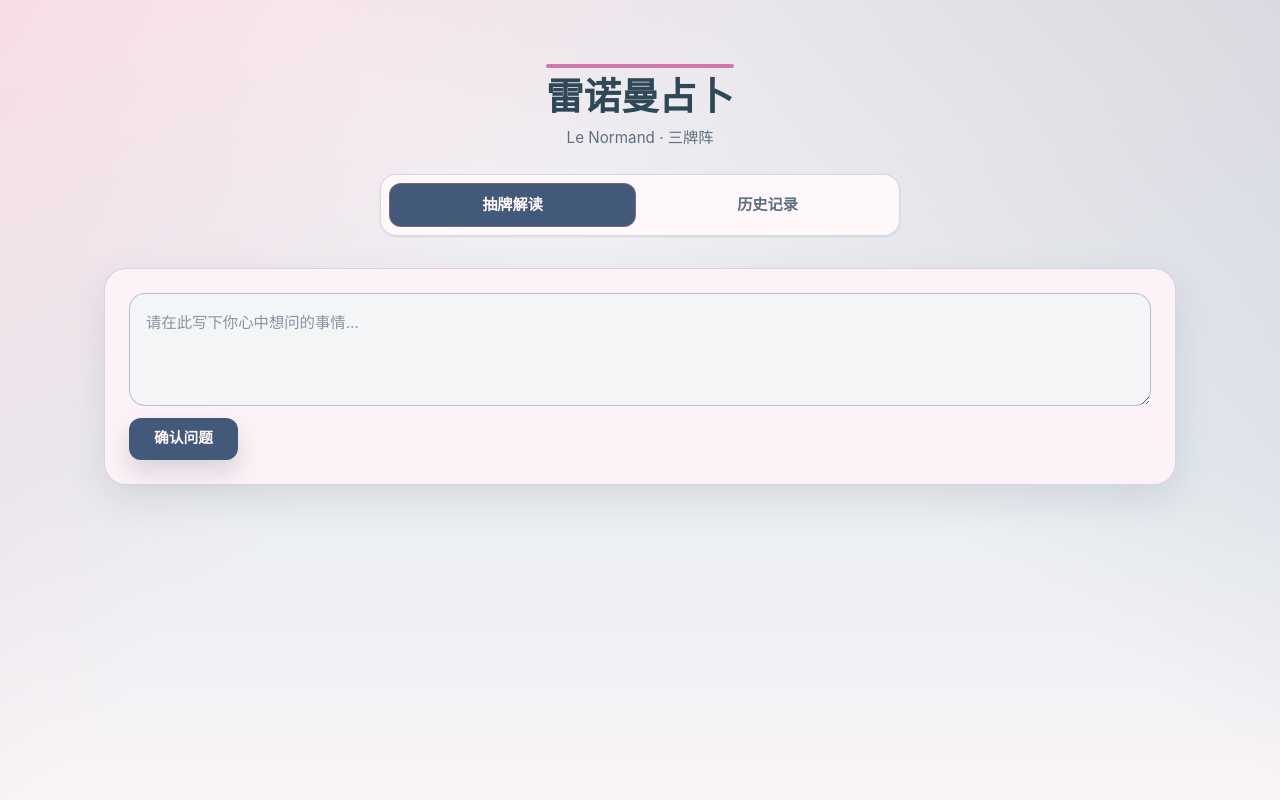
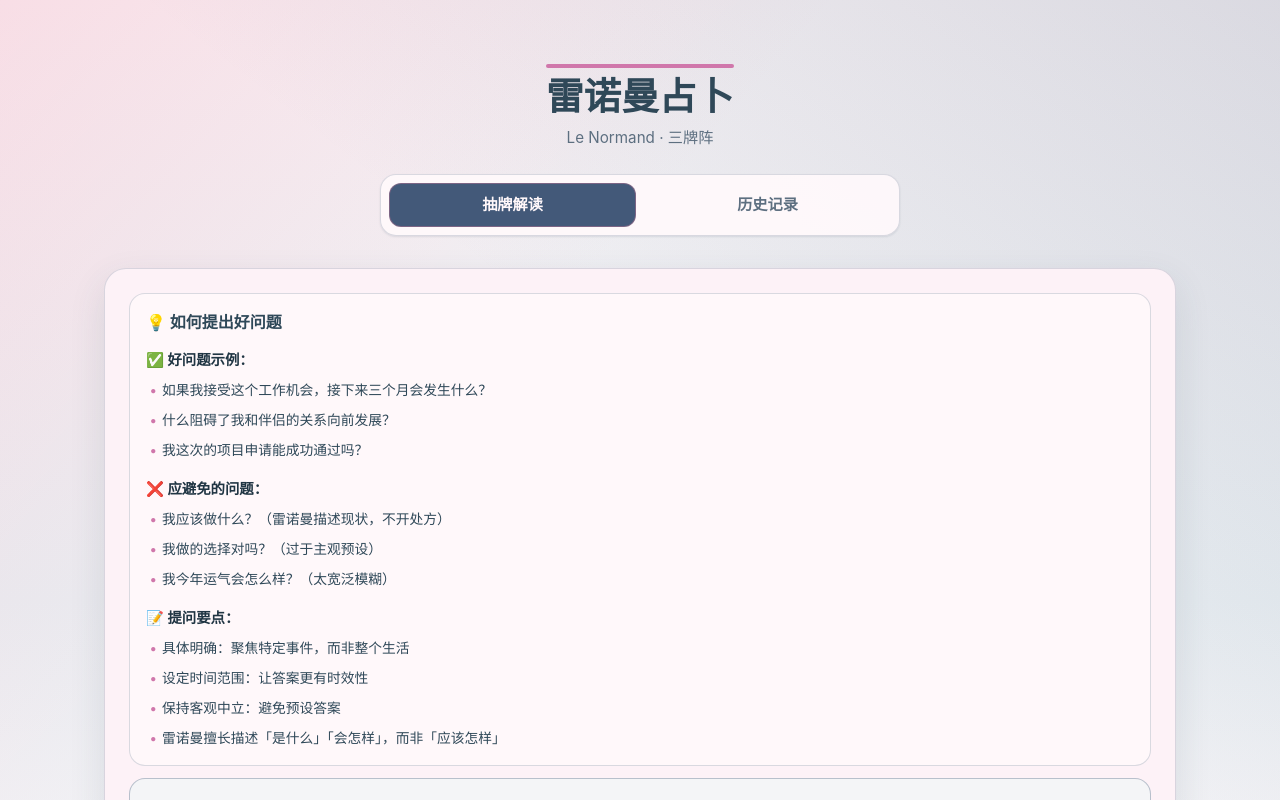
Before and after one commit to imnothaven/leinuoman, a React (Vite) app: page / in a window 1280 px wide. Shown: the top 800 px of the page. Built offline with nearby package versions, Linux system fonts and the light colour scheme.

Commit message:
feat: Add question tips and netlify.toml, remove agent folder

```diff
--- a/src/components/ControlPanel.jsx
+++ b/src/components/ControlPanel.jsx
@@ -22,6 +22,37 @@ export default function ControlPanel({
 
   return (
     <div className="control-panel">
+      <div className="question-tips">
+        <h3>💡 如何提出好问题</h3>
+        <div className="tips-content">
+          <div className="tip-section">
+            <h4>✅ 好问题示例：</h4>
+            <ul>
+              <li>如果我接受这个工作机会，接下来三个月会发生什么？</li>
+              <li>什么阻碍了我和伴侣的关系向前发展？</li>
+              <li>我这次的项目申请能成功通过吗？</li>
+            </ul>
+          </div>
+          <div className="tip-section">
+            <h4>❌ 应避免的问题：</h4>
+            <ul>
+              <li>我应该做什么？（雷诺曼描述现状，不开处方）</li>
+              <li>我做的选择对吗？（过于主观预设）</li>
+              <li>我今年运气会怎么样？（太宽泛模糊）</li>
+            </ul>
+          </div>
+          <div className="tip-section">
+            <h4>📝 提问要点：</h4>
+            <ul>
+              <li>具体明确：聚焦特定事件，而非整个生活</li>
+              <li>设定时间范围：让答案更有时效性</li>
+              <li>保持客观中立：避免预设答案</li>
+              <li>雷诺曼擅长描述「是什么」「会怎样」，而非「应该怎样」</li>
+            </ul>
+          </div>
+        </div>
+      </div>
+
       <textarea
         value={question}
         onChange={(e) => {
--- a/src/index.css
+++ b/src/index.css
@@ -541,6 +541,56 @@ textarea:focus-visible {
   display: grid;
   gap: var(--space-3);
   padding: var(--space-5);
+}
+
+.question-tips {
+  background: color-mix(in srgb, var(--color-surface) 80%, var(--color-surface-soft));
+  border: 1px solid var(--color-border);
+  border-radius: var(--radius-lg);
+  padding: var(--space-4);
+}
+
+.question-tips h3 {
+  font-size: 1rem;
+  color: var(--palette-ink);
+  margin-bottom: var(--space-3);
+  display: flex;
+  align-items: center;
+  gap: var(--space-2);
+}
+
+.tips-content {
+  display: grid;
+  gap: var(--space-4);
+}
+
+.tip-section h4 {
+  font-size: 0.9rem;
+  color: var(--color-text-strong);
+  margin-bottom: var(--space-2);
+}
+
+.tip-section ul {
+  list-style: none;
+  padding-left: 0;
+  display: grid;
+  gap: var(--space-2);
+}
+
+.tip-section li {
+  font-size: 0.86rem;
+  color: var(--color-text);
+  line-height: 1.6;
+  padding-left: var(--space-4);
+  position: relative;
+}
+
+.tip-section li::before {
+  content: "•";
+  position: absolute;
+  left: var(--space-1);
+  color: var(--palette-rose);
+  font-weight: bold;
 }
 
 .control-textarea {
@@ -1198,6 +1248,18 @@ textarea:focus-visible {
     border-radius: var(--radius-lg);
   }
 
+  .question-tips {
+    padding: var(--space-3);
+  }
+
+  .question-tips h3 {
+    font-size: 0.95rem;
+  }
+
+  .tip-section li {
+    font-size: 0.82rem;
+  }
+
   .control-actions,
   .modal-actions {
     flex-direction: column;
```
Also changed, not shown: 1 other file (tests, documents, lock files or other folders).
